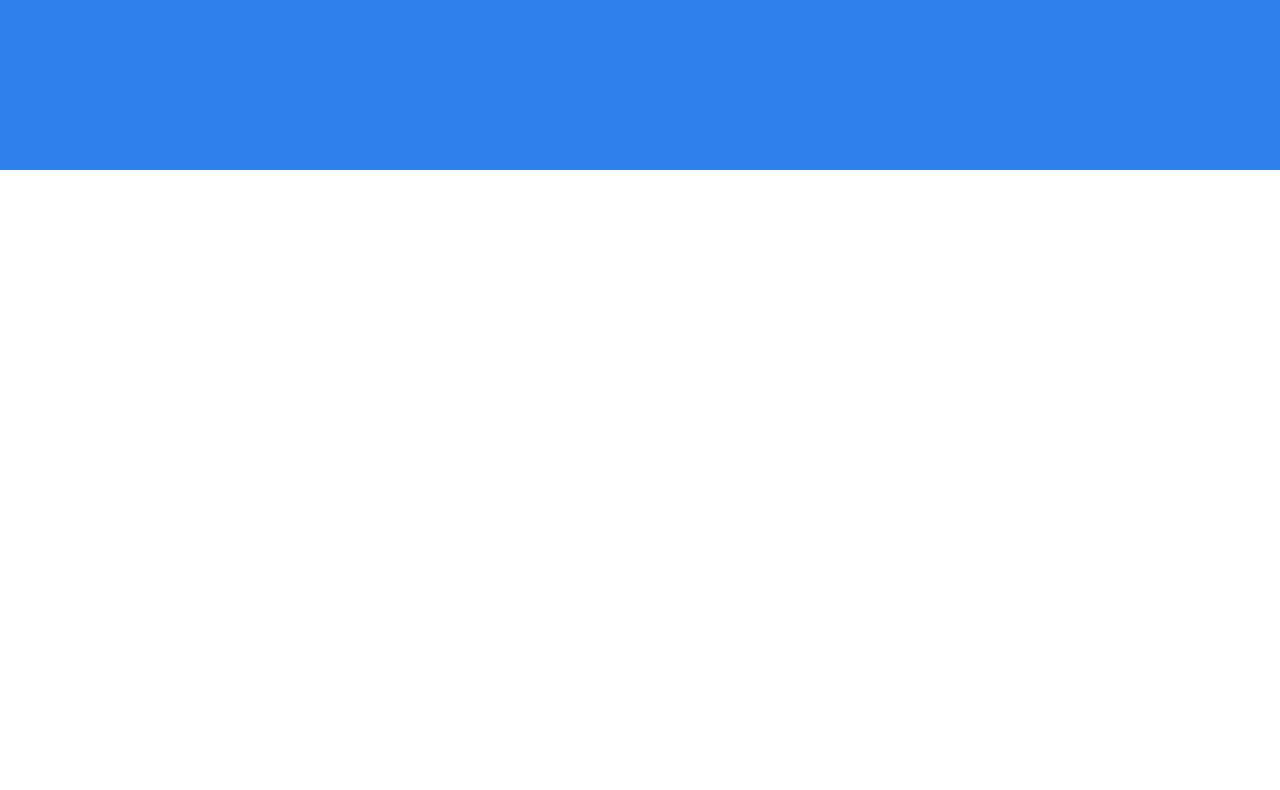
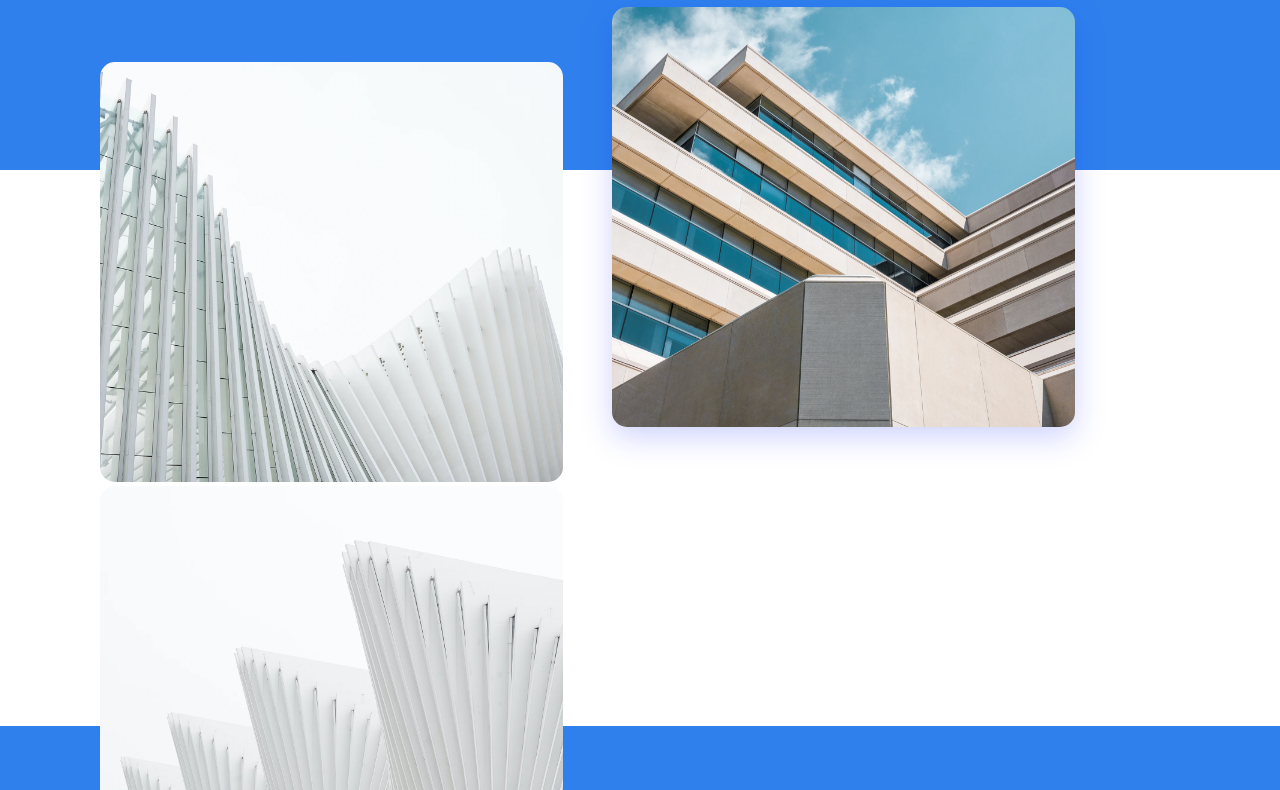
Before and after one commit to xrisv/lesson-7, a plain HTML site: page index.html in a window 1280 px wide. Shown: the part 91-881 px from the top of the page. Before the commit the page ends 817 px from the top, so only its background shows below. Drawn offline with Linux system fonts and the light colour scheme.

Commit message:
Update index.html

```diff
--- a/index.html
+++ b/index.html
@@ -12,12 +12,12 @@
     </header>
     <section>
         <div>
-            <img src="images/first.png" alt="first">
-            <img src="images/second.png" alt="second">
-            <img src="images/third.png" alt="third">
+            <img src="first.png" alt="first">
+            <img src="second.png" alt="second">
+            <img src="third.png" alt="third">
         </div>
         <div class="fourth">
-            <img src="images/fourth.png" alt="fourth">
+            <img src="fourth.png" alt="fourth">
         </div>
         <a href="#">
         <p>| სხვა პროექტები</p>
```
